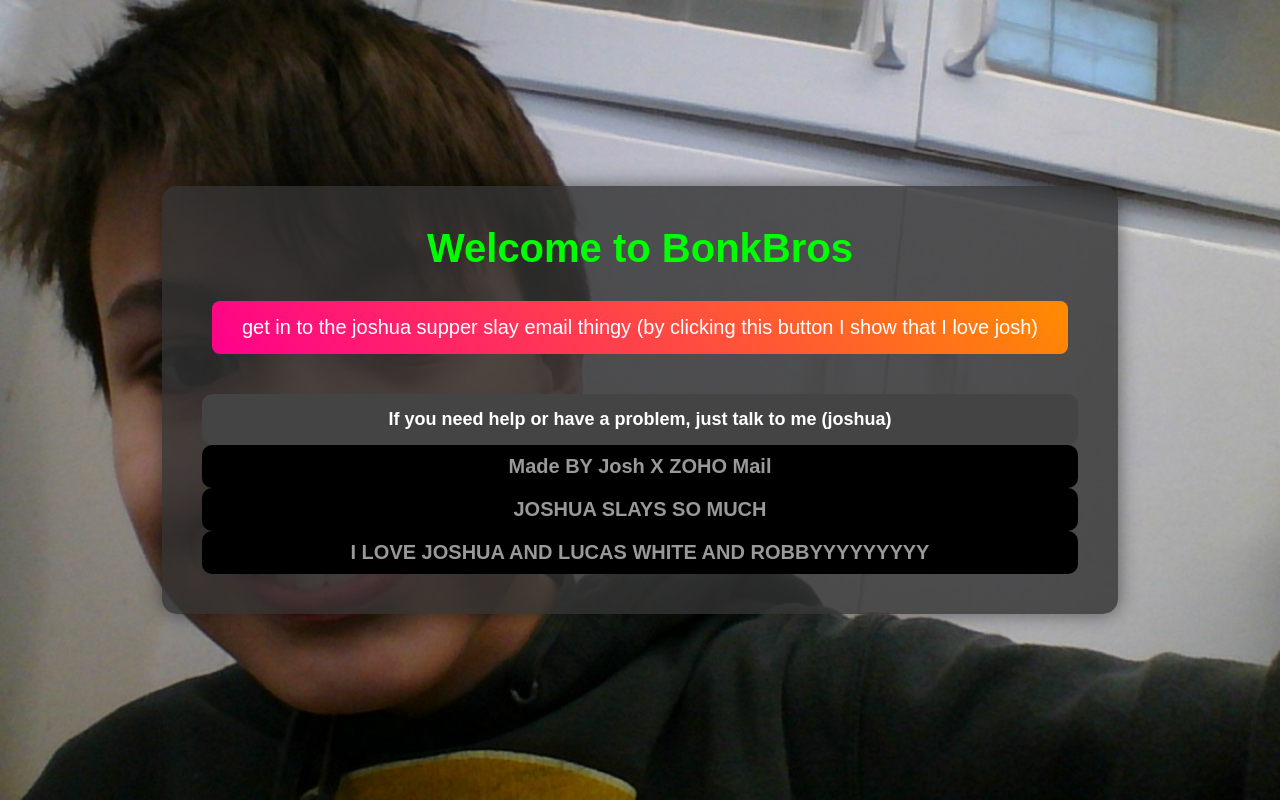
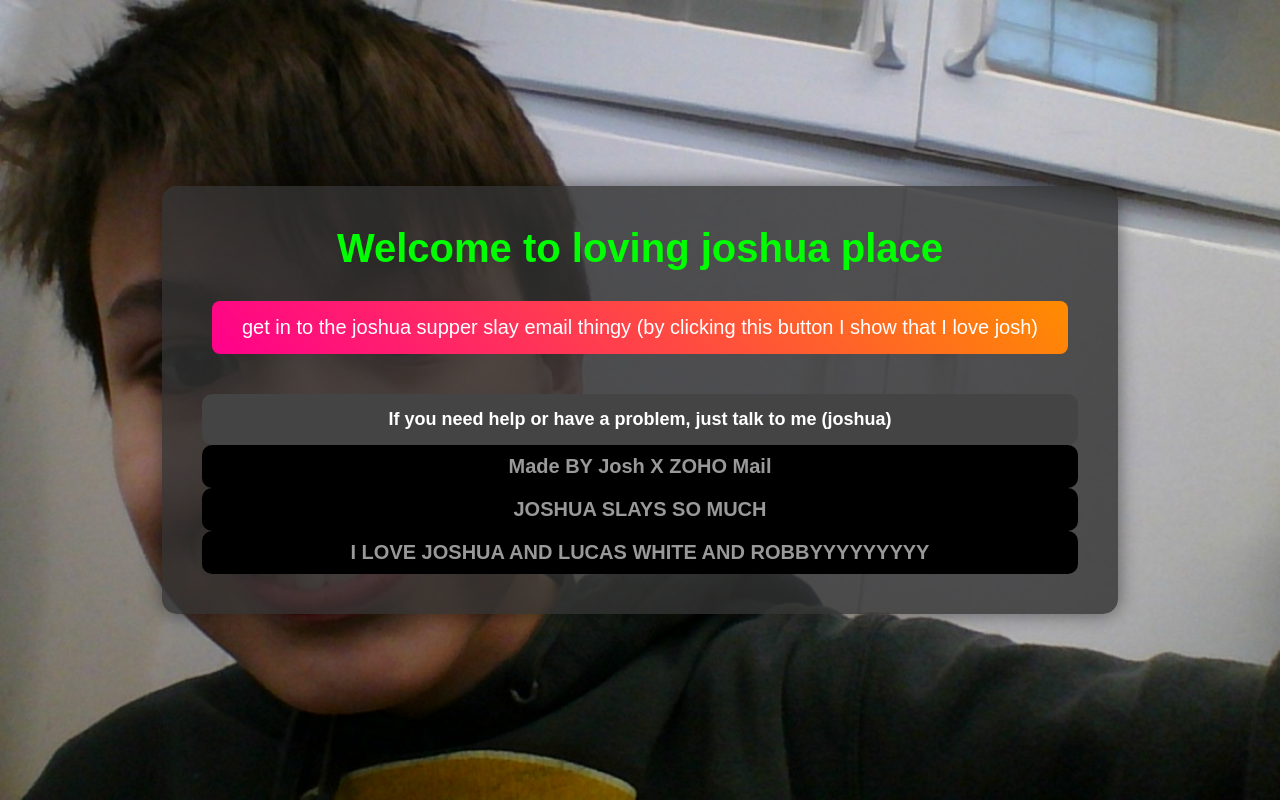
Before and after one commit to bonkbrosmail/Bonkbrosmail.github.io, a plain HTML site: page index.html in a window 1280 px wide. Drawn offline with Linux system fonts and the light colour scheme.

Commit message:
Update index.html

```diff
--- a/index.html
+++ b/index.html
@@ -3,7 +3,7 @@
 <head>
     <meta charset="UTF-8">
     <meta name="viewport" content="width=device-width, initial-scale=1.0">
-    <title>I LOVE JOSHUA RYAN</title>
+    <title>I LOVE JOSH</title>
     <style>
         * {
             margin: 0;
@@ -79,7 +79,7 @@
 </head>
 <body>
     <div class="container">
-        <h1 class="title">Welcome to BonkBros</h1>
+        <h1 class="title">Welcome to loving joshua place</h1>
         <div class="buttons">
             <button class="button" onclick="window.location.href='https://shorturl.at/lv08e'">get in to the joshua supper slay email thingy (by clicking this button I show that I love josh)</button>
         </div>
```
